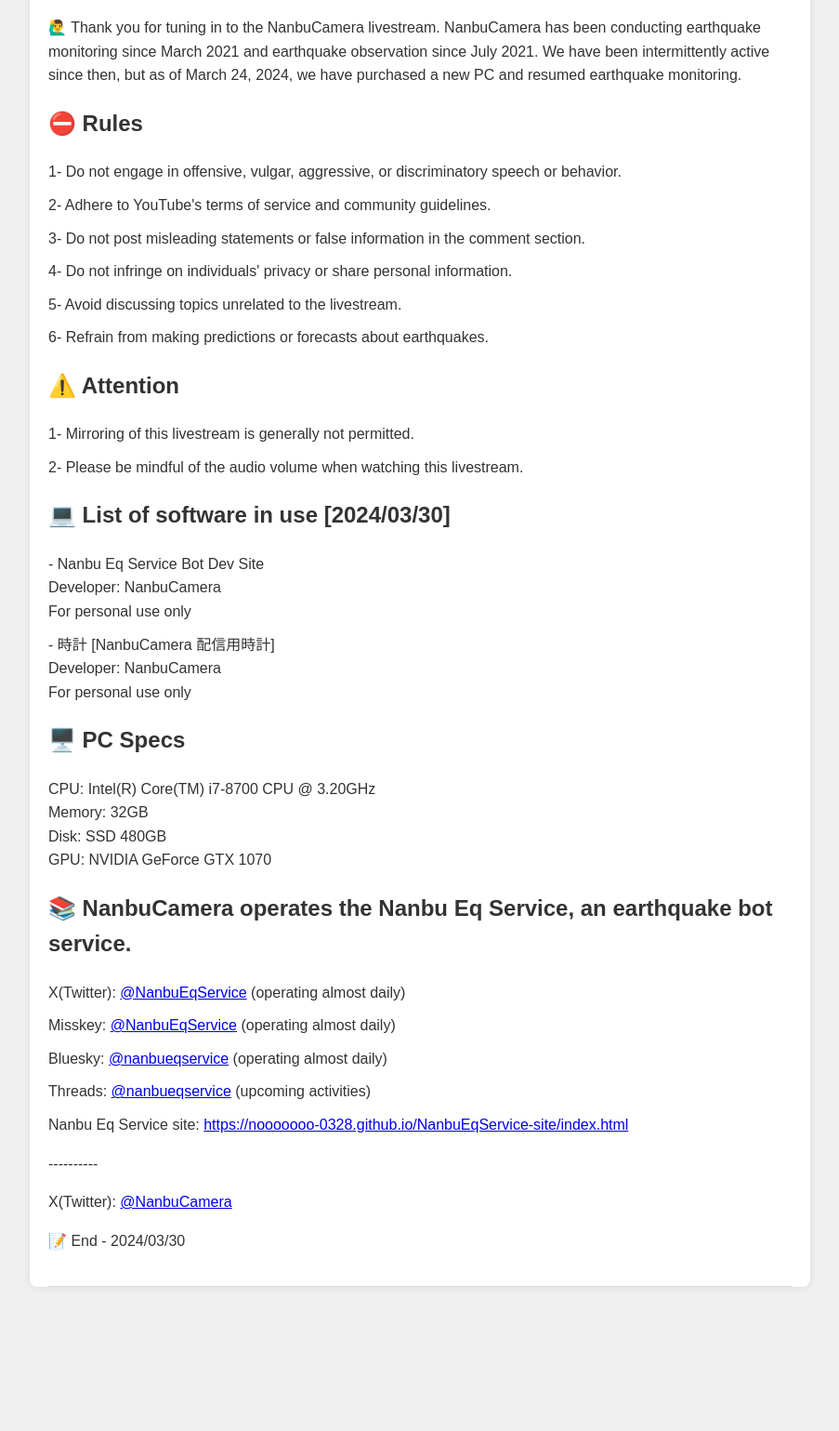
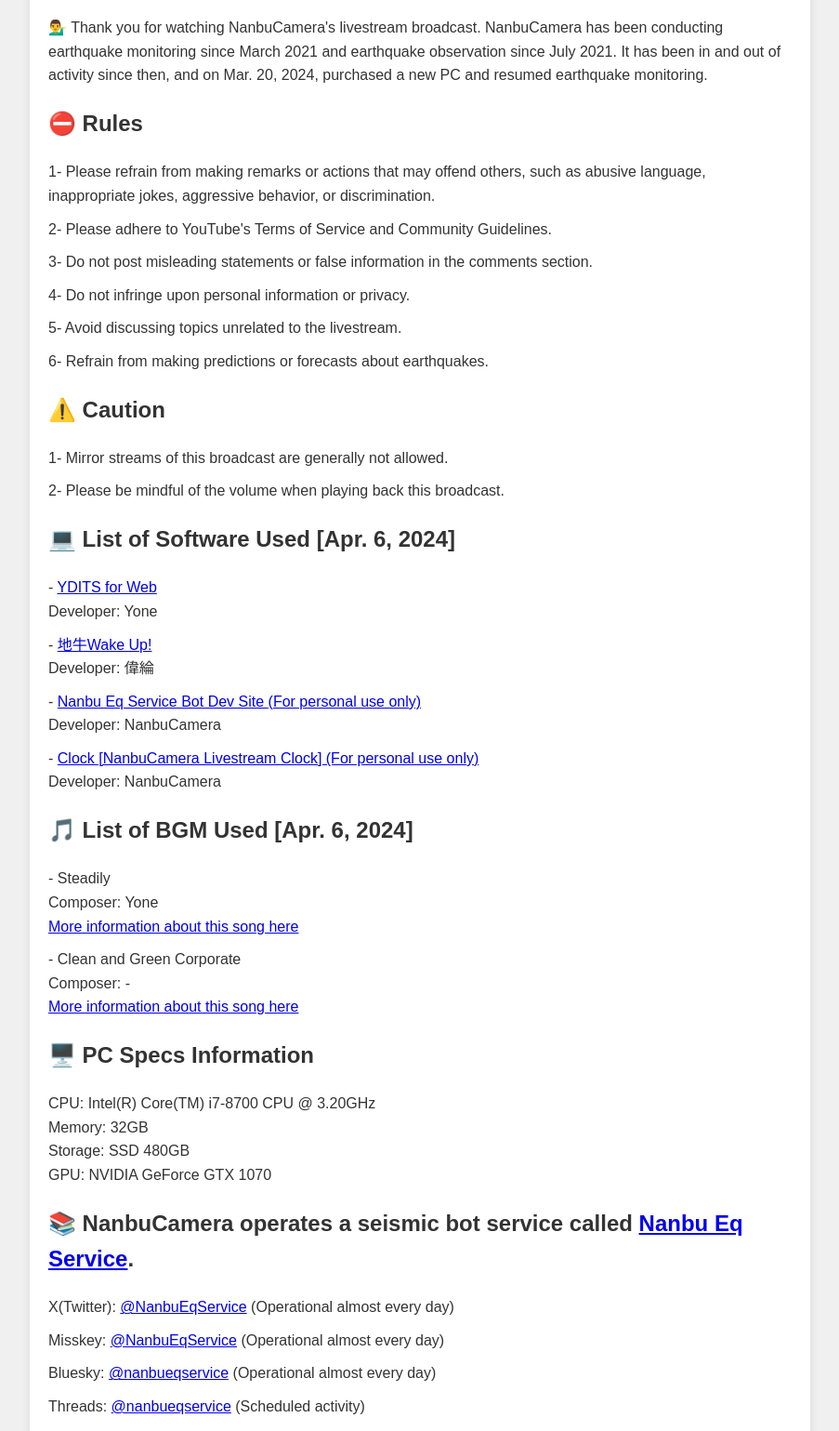
Before and after one commit to Nooooooo-0328/NanbuCamera-live-rule, a plain HTML site: page global/en.html in a window 1280 px wide. Shown: the part 61-1600 px from the top of the page at 93% size, without its empty margins (188-1091 px from the left). Before the commit the page ends 1485 px from the top, so only its background shows below. Drawn offline with Linux system fonts and the light colour scheme.

Commit message:
Add files via upload

```diff
--- a/global/en.html
+++ b/global/en.html
@@ -82,42 +82,47 @@
     <main>
         <article>
             <h1>NanbuCamera Youtube Rules</h1>
-            <p>🙋‍♂️ Thank you for tuning in to the NanbuCamera livestream.
-                NanbuCamera has been conducting earthquake monitoring since March 2021 and earthquake observation since July 2021. We have been intermittently active since then, but as of March 24, 2024, we have purchased a new PC and resumed earthquake monitoring.</p>
+            <p>💁‍♂️ Thank you for watching NanbuCamera's livestream broadcast. NanbuCamera has been conducting earthquake monitoring since March 2021 and earthquake observation since July 2021. It has been in and out of activity since then, and on Mar. 20, 2024, purchased a new PC and resumed earthquake monitoring.</p>
             <h2>⛔ Rules</h2>
             <ul>
-                <li>1- Do not engage in offensive, vulgar, aggressive, or discriminatory speech or behavior.</li>
-                <li>2- Adhere to YouTube's terms of service and community guidelines.</li>
-                <li>3- Do not post misleading statements or false information in the comment section.</li>
-                <li>4- Do not infringe on individuals' privacy or share personal information.</li>
+                <li>1- Please refrain from making remarks or actions that may offend others, such as abusive language, inappropriate jokes, aggressive behavior, or discrimination.</li>
+                <li>2- Please adhere to YouTube's Terms of Service and Community Guidelines.</li>
+                <li>3- Do not post misleading statements or false information in the comments section.</li>
+                <li>4- Do not infringe upon personal information or privacy.</li>
                 <li>5- Avoid discussing topics unrelated to the livestream.</li>
                 <li>6- Refrain from making predictions or forecasts about earthquakes.</li>
             </ul>
-            <h2>⚠️ Attention</h2>
+            <h2>⚠️ Caution</h2>
             <ul>
-                <li>1- Mirroring of this livestream is generally not permitted.</li>
-                <li>2- Please be mindful of the audio volume when watching this livestream.</li>
+                <li>1- Mirror streams of this broadcast are generally not allowed.</li>
+                <li>2- Please be mindful of the volume when playing back this broadcast.</li>
             </ul>
-            <h2>💻 List of software in use [2024/03/30]</h2>
+            <h2>💻 List of Software Used [Apr. 6, 2024]</h2>
             <ul>
-                <li>- Nanbu Eq Service Bot Dev Site<br>Developer: NanbuCamera<br>For personal use only</li>
-                <li>- 時計 [NanbuCamera 配信用時計]<br>Developer: NanbuCamera<br>For personal use only</li>
+                <li>- <a href="https://www.ydits.net/apps/web/">YDITS for Web</a><br>Developer: Yone</li>
+                <li>- <a href="https://eew.earthquake.tw/">地牛Wake Up!</a><br>Developer: 偉綸</li>
+                <li>- <a href="https://nes-dev.ydits.net/">Nanbu Eq Service Bot Dev Site (For personal use only)</a><br>Developer: NanbuCamera</li>
+                <li>- <a href="https://nooooooo-0328.github.io/Clock-site/live/index.html">Clock [NanbuCamera Livestream Clock] (For personal use only)</a><br>Developer: NanbuCamera</li>
             </ul>
-            <h2>🖥️ PC Specs</h2>
-            <p>CPU: Intel(R) Core(TM) i7-8700 CPU @ 3.20GHz<br>Memory: 32GB<br>Disk: SSD 480GB<br>GPU: NVIDIA GeForce GTX 1070</p>
-            <h2>📚 NanbuCamera operates the Nanbu Eq Service, an earthquake bot service.</h2>
+            <h2>🎵 List of BGM Used [Apr. 6, 2024]</h2>
             <ul>
-                <li>X(Twitter): <a href="https://twitter.com/NanbuEqService">@NanbuEqService</a> (operating almost daily)</li>
-                <li>Misskey: <a href="https://misskey.io/@NanbuEqService">@NanbuEqService</a> (operating almost daily)</li>
-                <li>Bluesky: <a href="https://bsky.app/profile/nanbueqservice.bsky.social">@nanbueqservice</a> (operating almost daily)</li>
-                <li>Threads: <a href="https://www.threads.net/@nanbueqservice?igshid=MzRlODBiNWFlZA==">@nanbueqservice</a> (upcoming activities)</li>
-                <li>Nanbu Eq Service site: <a href="https://nooooooo-0328.github.io/NanbuEqService-site/index.html">https://nooooooo-0328.github.io/NanbuEqService-site/index.html</a></li>
+                <li>- Steadily<br>Composer: Yone<br><a href="https://musics.yoneyo.com/">More information about this song here</a></li>
+                <li>- Clean and Green Corporate<br>Composer: -<br><a href="https://www.hurtrecord.com/bgm/05/clean-and-green-corporate.html">More information about this song here</a></li>
+            </ul>
+            <h2>🖥️ PC Specs Information</h2>
+            <p>CPU: Intel(R) Core(TM) i7-8700 CPU @ 3.20GHz<br>Memory: 32GB<br>Storage: SSD 480GB<br>GPU: NVIDIA GeForce GTX 1070</p>
+            <h2>📚 NanbuCamera operates a seismic bot service called <a href="https://nooooooo-0328.github.io/NanbuEqService-site/index.html">Nanbu Eq Service</a>.</h2>
+            <ul>
+                <li>X(Twitter): <a href="https://twitter.com/NanbuEqService">@NanbuEqService</a> (Operational almost every day)</li>
+                <li>Misskey: <a href="https://misskey.io/@NanbuEqService">@NanbuEqService</a> (Operational almost every day)</li>
+                <li>Bluesky: <a href="https://bsky.app/profile/nanbueqservice.bsky.social">@nanbueqservice</a> (Operational almost every day)</li>
+                <li>Threads: <a href="https://www.threads.net/@nanbueqservice?igshid=MzRlODBiNWFlZA==">@nanbueqservice</a> (Scheduled activity)</li>
             </ul>
             <p>----------</p>
             <ul>
                 <li>X(Twitter): <a href="https://twitter.com/nanbucamera">@NanbuCamera</a></li>
             </ul>
-            <p>📝 End - 2024/03/30</p>
+            <p>📝 Above - Apr. 6, 2024</p>
         </article>
     </main>
 </body>
```
Also changed, not shown: global/ja.html (+16 -11 lines), global/kr.html (+25 -20 lines), index.html (+3 -2 lines).
